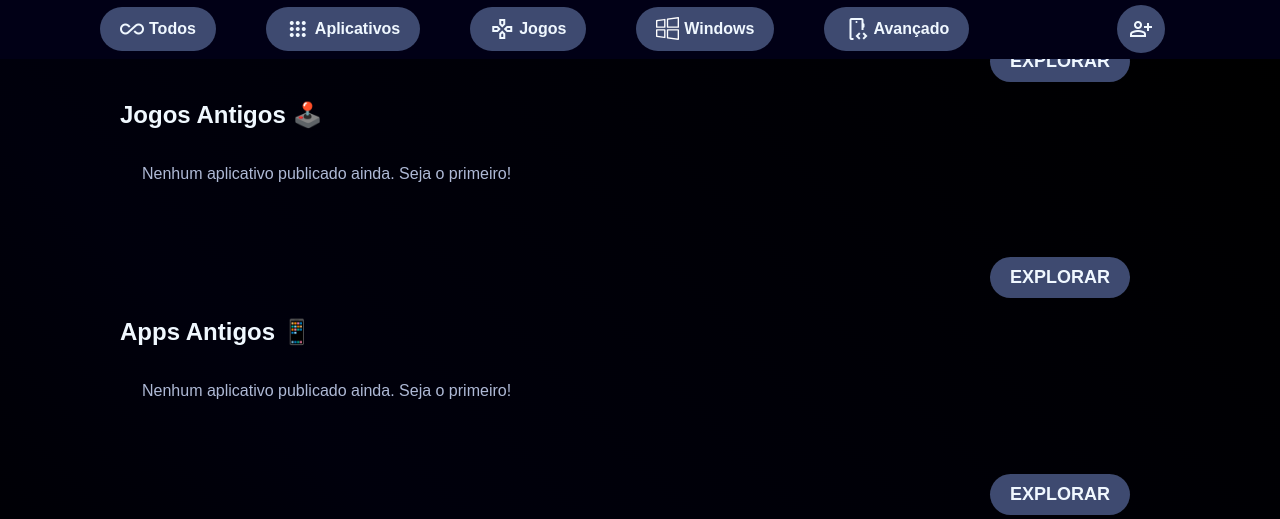
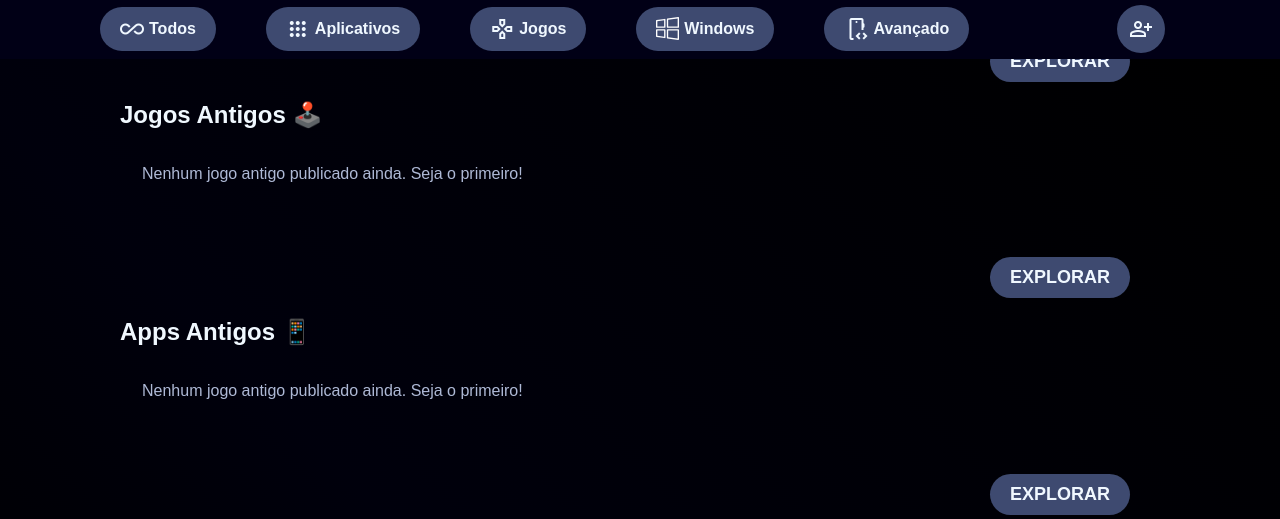
Before and after one commit to MateusPilonetto/GravityStore, a Flask app: template projeto_gravity_store/main/templates/index.html in a window 1280 px wide. Shown: the part 741-1260 px from the top of the page. Run offline with Flask 3, Linux system fonts and the light colour scheme; the template is opened without the code that fills it: most values are stand-ins (such as "Sample title", 1, 10 or a date in 2020); grey boxes marked "Sample" are stand-in pictures; some libraries are stand-ins or nearby versions; some web fonts are replaced.

Commit message:
Correção

```diff
--- a/projeto_gravity_store/main/templates/index.html
+++ b/projeto_gravity_store/main/templates/index.html
@@ -155,7 +155,8 @@
         <h2 class="titleCard">Jogos Antigos 🕹️</h2>
 
         <div class="cards">
-          {% if apps and app.category == "oldGames" %} {% for app in apps %}
+          {% set tem_jogo_antigo = false %} {% if apps %} {% for app in apps %}
+          {% if app.category == "oldGames" %} {% set tem_jogo_antigo = true %}
           <div class="card">
             <div class="img">
               <img
@@ -194,9 +195,9 @@
               </div>
             </div>
           </div>
-          {% endfor %} {% else %}
+          {% endif %} {% endfor %} {% endif %} {% if not tem_jogo_antigo %}
           <p style="margin-left: 20px; color: #aeb9d6">
-            Nenhum aplicativo publicado ainda. Seja o primeiro!
+            Nenhum jogo antigo publicado ainda. Seja o primeiro!
           </p>
           {% endif %}
         </div>
@@ -212,7 +213,8 @@
         <h2 class="titleCard">Apps Antigos 📱</h2>
 
         <div class="cards">
-          {% if apps and app.category == "oldApps" %} {% for app in apps %}
+          {% set tem_app_antigo = false %} {% if apps %} {% for app in apps %}
+          {% if app.category == "oldApps" %} {% set tem_app_antigo = true %}
           <div class="card">
             <div class="img">
               <img
@@ -251,9 +253,9 @@
               </div>
             </div>
           </div>
-          {% endfor %} {% else %}
+          {% endif %} {% endfor %} {% endif %} {% if not tem_jogo_antigo %}
           <p style="margin-left: 20px; color: #aeb9d6">
-            Nenhum aplicativo publicado ainda. Seja o primeiro!
+            Nenhum jogo antigo publicado ainda. Seja o primeiro!
           </p>
           {% endif %}
         </div>
```
